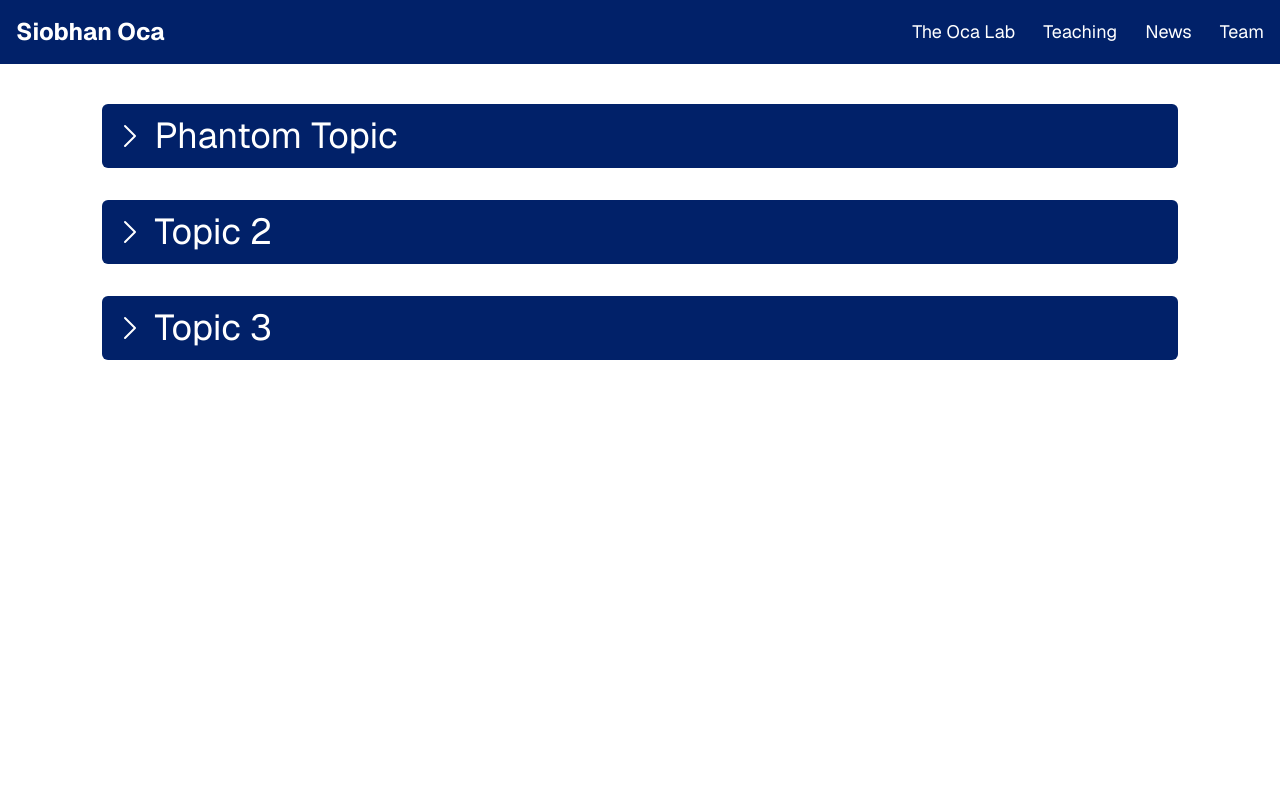
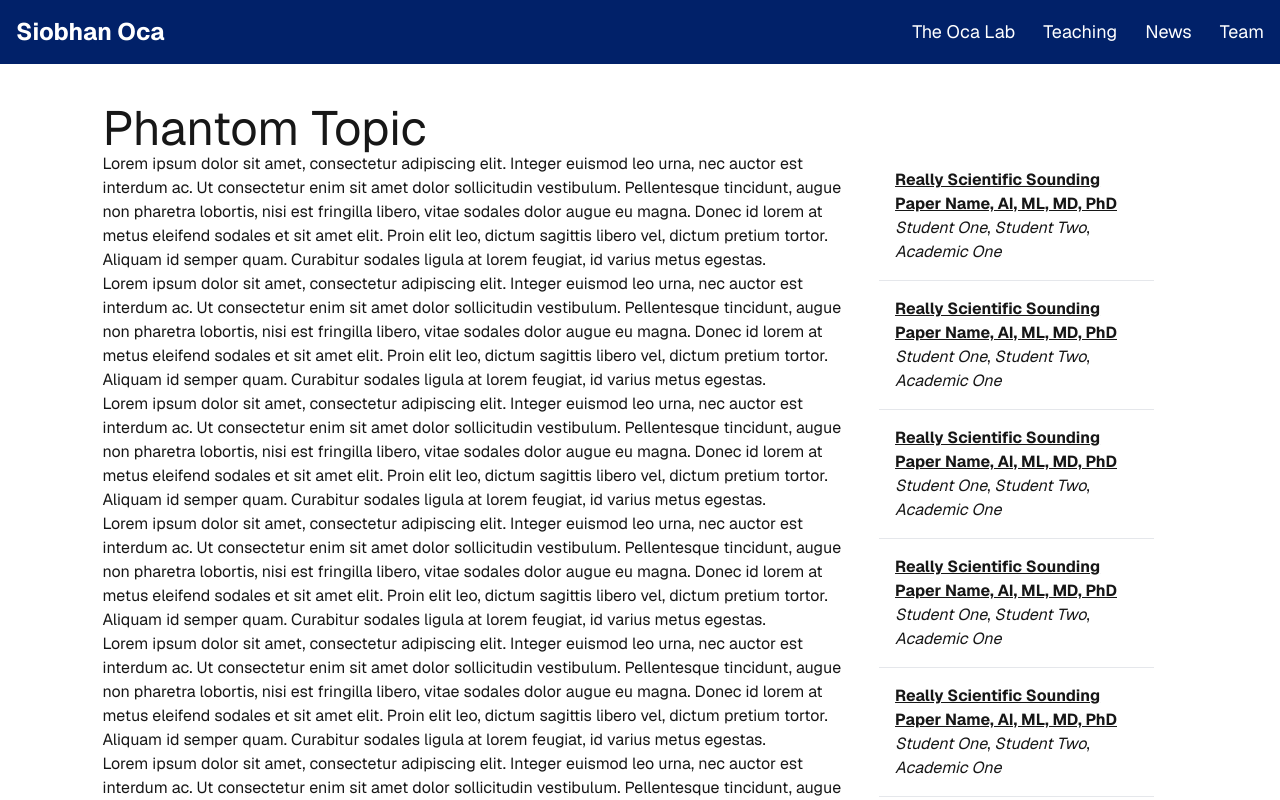
Before and after one commit to seamuslowry/siobhan-oca, a Next.js app: page /research in a window 1280 px wide. Shown: the top 800 px of the page. Built offline with nearby package versions, Linux system fonts and the light colour scheme.

Commit message:
feat: initial implementation of grid with max height

```diff
--- a/app/research/page.tsx
+++ b/app/research/page.tsx
@@ -1,7 +1,6 @@
 import type { Metadata } from 'next';
 import { retrieveMetadata } from '@/utils/metadata';
 import { retrieveData } from '@/utils/research';
-import Accordion from '@/components/accordion';
 import { Fragment } from 'react';
 import { TextContent } from '@/components/text-content';
 import Link from 'next/link';
@@ -17,8 +16,24 @@ export default async function Research() {
     <main>
       <div className="mx-[8%] my-10 flex flex-col gap-8">
         {topics.map(({ name }, i) => (
-          <Accordion key={i} summary={name}>
-            <div className="py-4">
+          <section
+            key={i}
+            className="grid grid-rows-[auto_min-content] grid-cols-[7fr_3fr]"
+          >
+            <div className="col-span-2">
+              <TextContent value={name} desired={{ size: '5xl', tag: 'h2' }} />
+            </div>
+            <div>
+              {Array(10)
+                .fill(0)
+                .map((_, i) => (
+                  <TextContent
+                    key={i}
+                    value="Lorem ipsum dolor sit amet, consectetur adipiscing elit. Integer euismod leo urna, nec auctor est interdum ac. Ut consectetur enim sit amet dolor sollicitudin vestibulum. Pellentesque tincidunt, augue non pharetra lobortis, nisi est fringilla libero, vitae sodales dolor augue eu magna. Donec id lorem at metus eleifend sodales et sit amet elit. Proin elit leo, dictum sagittis libero vel, dictum pretium tortor. Aliquam id semper quam. Curabitur sodales ligula at lorem feugiat, id varius metus egestas."
+                  />
+                ))}
+            </div>
+            <div className="py-4 max-h-screen overflow-scroll">
               {Array(20)
                 .fill(0)
                 .map((_, i, arr) => (
@@ -50,7 +65,7 @@ export default async function Research() {
                   </Fragment>
                 ))}
             </div>
-          </Accordion>
+          </section>
         ))}
       </div>
     </main>
```
